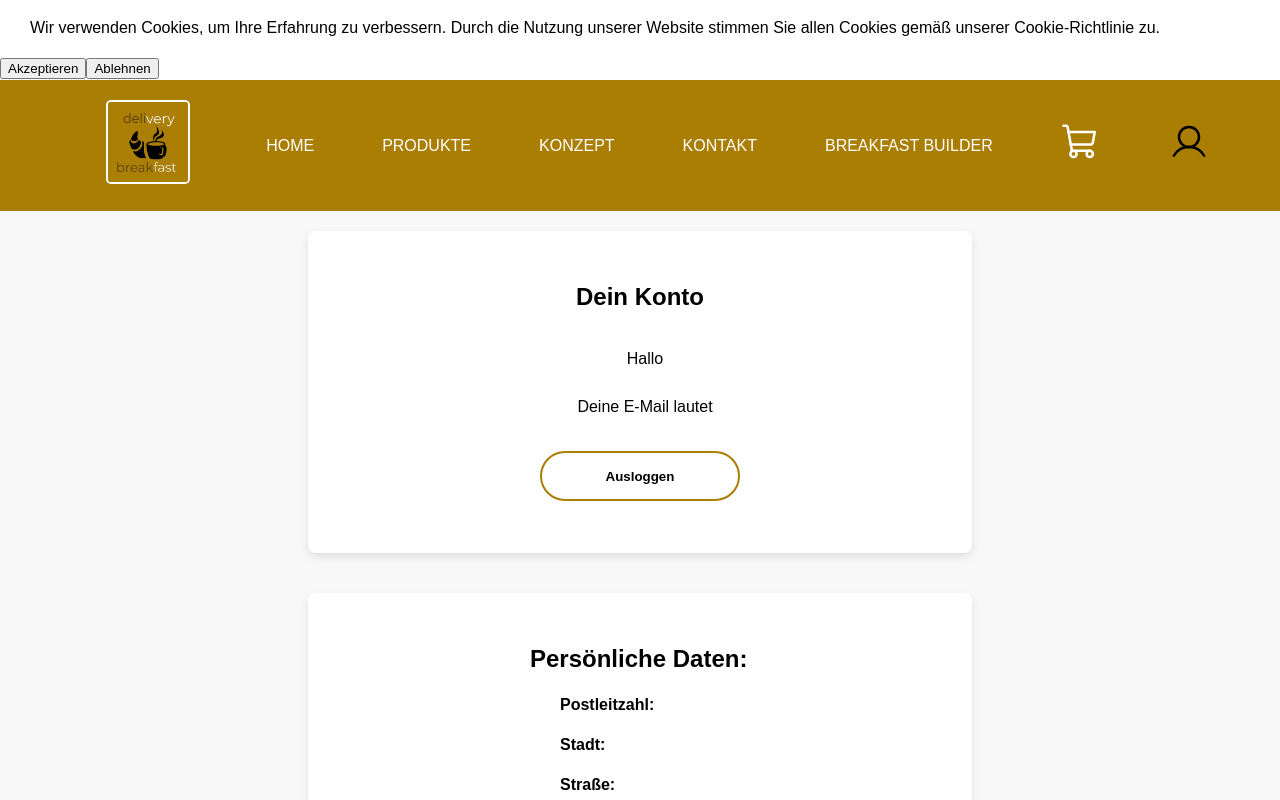
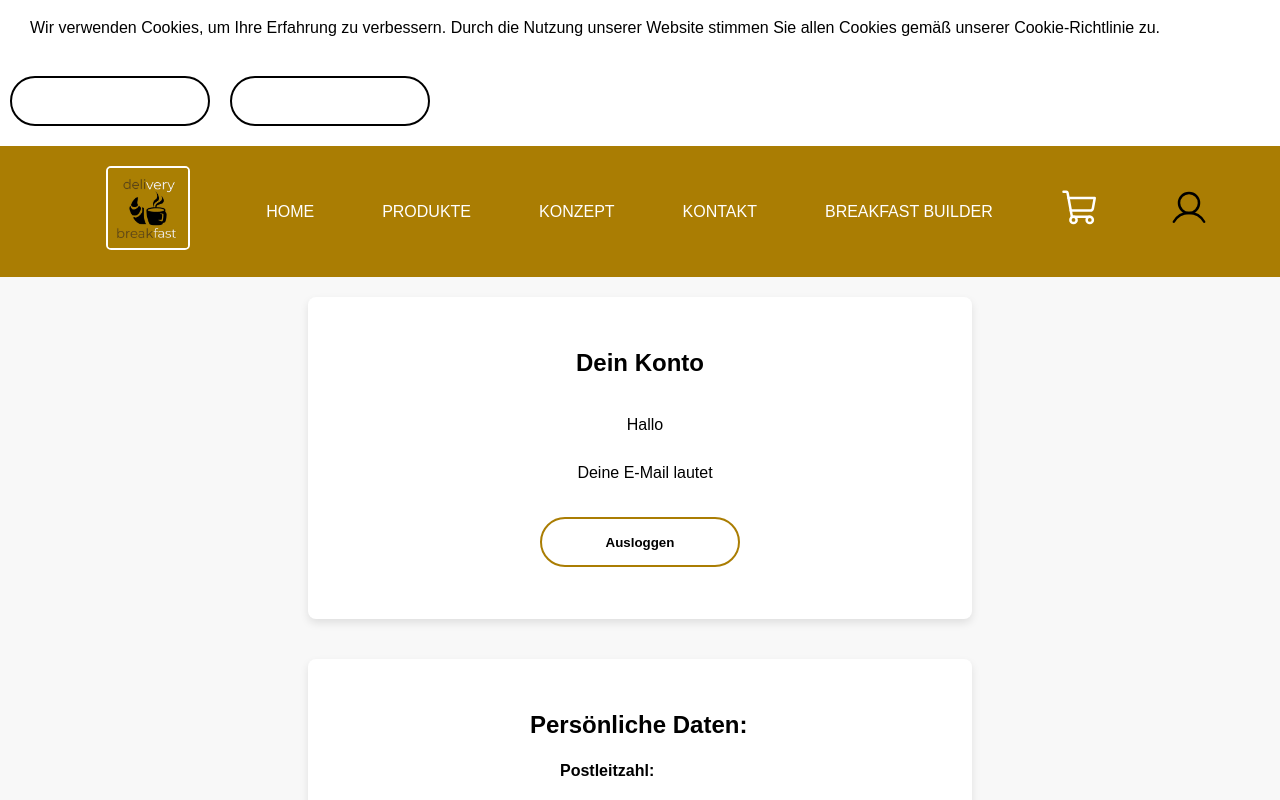
Before and after one commit to 2204Simon/Website-dynamisch, a React (Create React App) app in the folder my-app/: page /LoggedIn in a window 1280 px wide. Shown: the top 800 px of the page. Built offline with nearby package versions, Linux system fonts and the light colour scheme.

Commit message:
Anpassung Design Cookiebanner

```diff
--- a/my-app/src/App.css
+++ b/my-app/src/App.css
@@ -82,3 +82,60 @@ input[type="checkbox"]:checked::before {
   border-radius: 2px;
   color: #aa7d03; /* Orange */
 }
+
+button {
+  display: inline-block;
+  width: 200px;
+  height: 50px;
+  padding: 15px 0;
+  text-align: center;
+  margin: 20px 10px;
+  border-radius: 25px;
+  font-weight: bold;
+  border: 2px solid #000;
+  color: #fff;
+  cursor: pointer;
+  position: relative;
+  overflow: hidden;
+  background-color: transparent;
+  z-index: 1;
+
+  &.white-orange {
+    border: 2px solid #aa7d03;
+    &:hover {
+      border: none;
+    }
+  }
+
+  &.black-color {
+    color: black;
+  }
+
+  &:before {
+    content: "";
+    display: block;
+    position: absolute;
+    top: 0;
+    left: 0;
+    width: 0%;
+    height: 100%;
+    background-color: black;
+    z-index: -1;
+    border-radius: 25px;
+    transition: all 0.5s;
+  }
+
+  &.white-orange:before {
+    background-color: #aa7d03;
+  }
+
+  &:hover {
+    border: none;
+  }
+
+  &:hover:before {
+    width: 100%;
+    transition: width 0.5s;
+  }
+
+}
--- a/my-app/src/CookieBanner.tsx
+++ b/my-app/src/CookieBanner.tsx
@@ -1,4 +1,6 @@
 import React from "react";
+import "./App.css";
+import "./pages/general/button.styles";
 
 interface CookieBannerProps {
   onAccept: () => void;
@@ -19,3 +21,6 @@ export const CookieBanner: React.FC<CookieBannerProps> = ({
     <button onClick={onDecline}>Ablehnen</button>
   </div>
 );
+
+//<BlackColorButton onClick={onAccept}>Akzeptieren</BlackColorButton>
+  //  <BlackColorButton onClick={onDecline}>Ablehnen</BlackColorButton>
```
